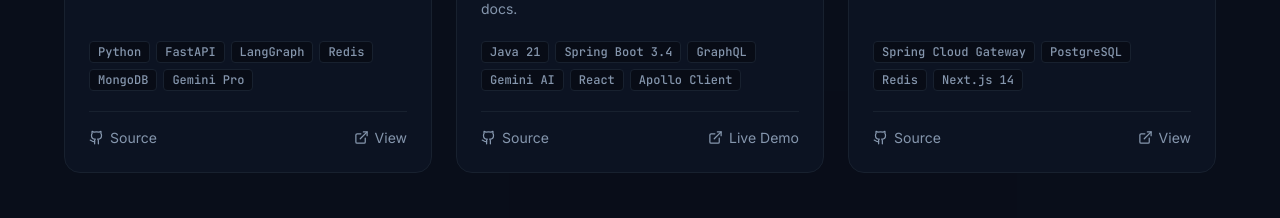
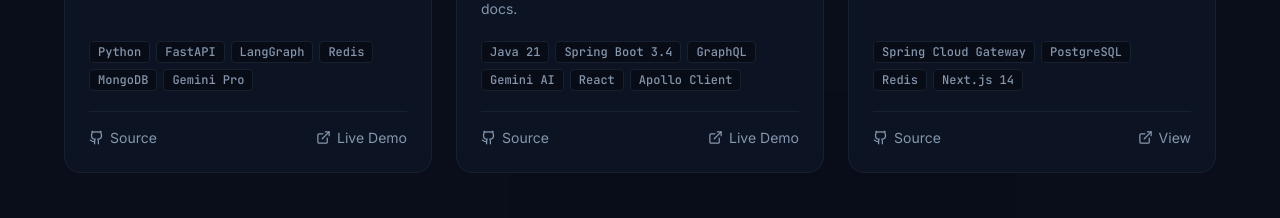
Before and after one commit to kushgarg132/portfolio, a Next.js app: page / in a window 1280 px wide. Shown: the part 3720-3938 px from the top of the page. Built offline with nearby package versions, Linux system fonts and the light colour scheme.

Commit message:
Add NeoTrade AI live demo link

```diff
--- a/components/sections/Projects.tsx
+++ b/components/sections/Projects.tsx
@@ -23,6 +23,7 @@ const projects: Array<{
     stack: ["Python", "FastAPI", "LangGraph", "Redis", "MongoDB", "Gemini Pro"],
     badges: ["AI", "Multi-Agent", "LLM"],
     github: "https://github.com/kushgarg132/AI_Stock_Investor",
+    live: "https://ai-stock-investor.vercel.app",
     accentColor: "#7c3aed",
   },
   {
```
